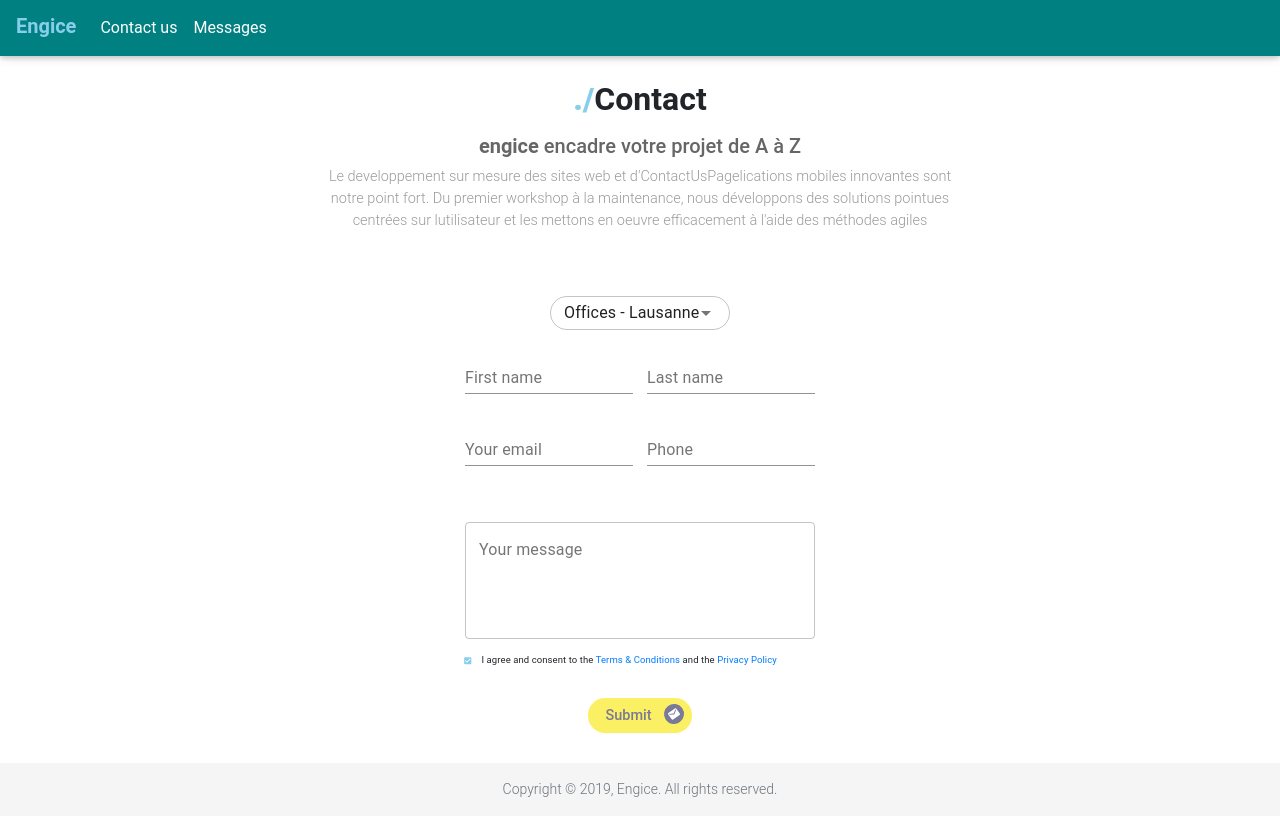
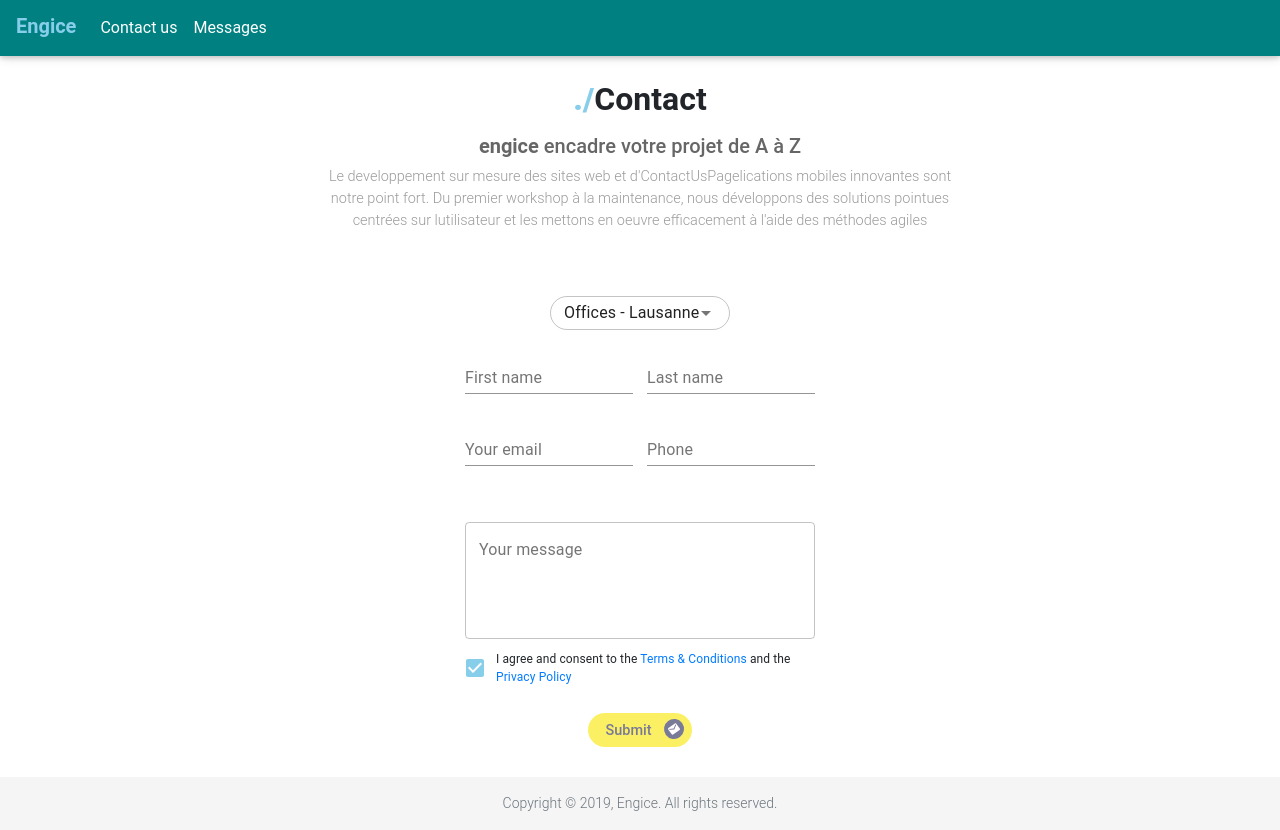
Before and after one commit to leonlogli/contact-us-client, a React (Create React App) app: page / in a window 1280 px wide. Built offline with nearby package versions, Linux system fonts and the light colour scheme.

Commit message:
change TermsCheckBox onChange param to boolean, review its style

```diff
--- a/src/components/ContactUsForm/ContactUsForm.css
+++ b/src/components/ContactUsForm/ContactUsForm.css
@@ -13,7 +13,7 @@
     width: 100%;
   }
 
-  .ContactUsForm > div:not(:first-child)  {
+  .ContactUsForm > div:not(:first-child) {
     flex-direction: column;
   }
 }
@@ -36,7 +36,7 @@
 }
 
 .ContactUsForm .submit-button {
-  background: #FAE912;
+  background: #fae912;
   color: #323262 !important;
   font-weight: 500;
   border-radius: 80%;
@@ -68,3 +68,7 @@
 .ContactUsForm .MuiInput-underline:not(.Mui-error):after {
   border-bottom-color: skyblue !important;
 }
+
+.ContactUsForm .alert-danger {
+  font-size: 14px;
+}
--- a/src/components/ContactUsForm/ContactUsForm.jsx
+++ b/src/components/ContactUsForm/ContactUsForm.jsx
@@ -148,7 +148,7 @@ const ContactUsForm = props => {
         error={errors.message.length > 0}
         helperText={errors.message}
       />
-      <TermsCheckBox onChange={e => setChecked(e.target.checked)} />
+      <TermsCheckBox onChange={value => setChecked(value)} />
       {policyErrorVisible && !checked && (
         <div className="alert alert-danger" role="alert">
           You must agree and consent to the Term &amp; Condition and the Privacy
--- a/src/components/TermsCheckBox/TermsCheckBox.css
+++ b/src/components/TermsCheckBox/TermsCheckBox.css
@@ -1,5 +1,5 @@
-.TermsCheckBox * {
-  font-size: 9.5px;
+.TermsCheckBox .MuiFormControlLabel-label {
+  font-size: 12px;
 }
 
 .TermsCheckBox .MuiCheckbox-root.Mui-checked {
--- a/src/components/TermsCheckBox/TermsCheckBox.js
+++ b/src/components/TermsCheckBox/TermsCheckBox.jsx
@@ -8,7 +8,7 @@ const TermsCheckBox = ({ onChange}) => {
 
   const handleChange = event => {
     setChecked(event.target.checked);
-    onChange(event);
+    onChange(event.target.checked);
   }
 
   return (
@@ -18,6 +18,7 @@ const TermsCheckBox = ({ onChange}) => {
             <Checkbox
               value="termChecked"
               checked={checked}
+              color="primary"
               onChange={handleChange}
             />
           }
```
